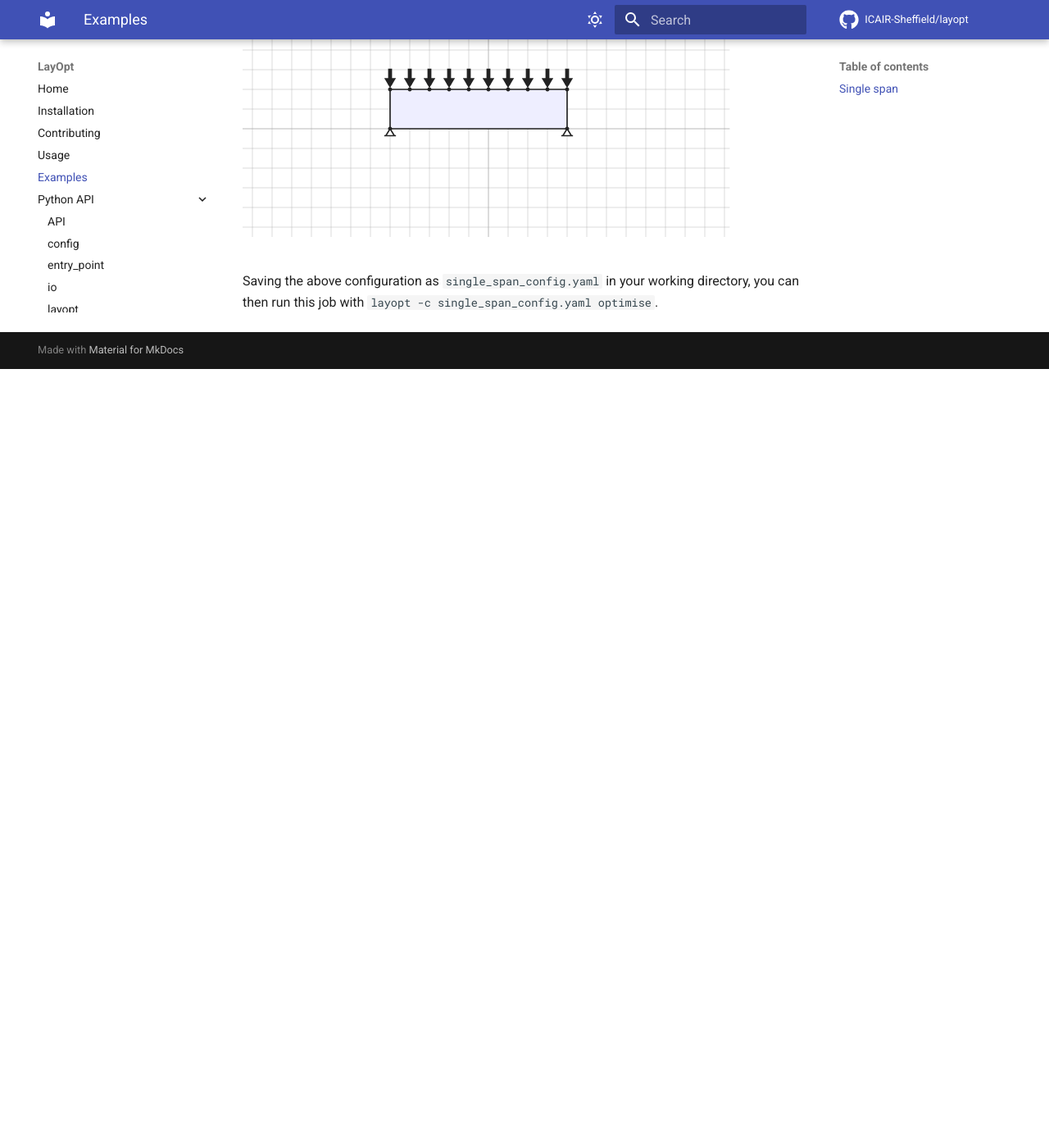
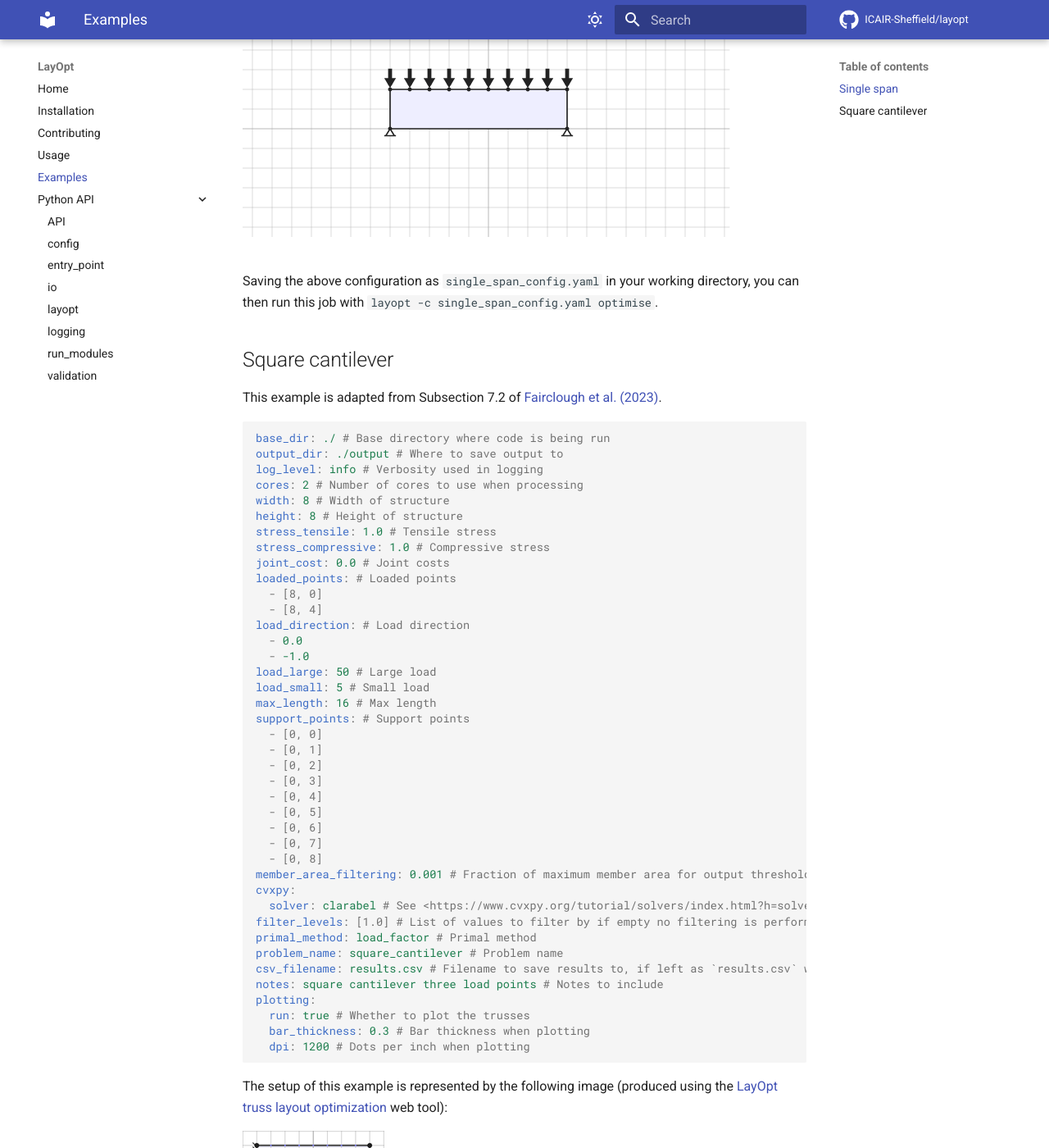
Before and after one commit to ICAIR-Sheffield/LayOpt, an MkDocs documentation site: the page built from docs/examples.md, in a window 1280 px wide and 1400 px high, scrolled down 1134 px. Shown: the whole window at 82% size. Built offline with MkDocs 1.6.1 and Material for MkDocs 9.7.7, drawn with Linux system fonts in a browser that asks for light colours; comment, search, counter and statistics services are not loaded; before the commit the page ends 1584 px from its top, so only the background shows below that; some of the changed text lies outside the part shown.

Commit message:
Add basic single span and square cantilever examples to `examples.md`

````diff
--- a/docs/examples.md
+++ b/docs/examples.md
@@ -36,7 +36,7 @@ support_points: # Support points
   - [9, 0]
 member_area_filtering: 0.001 # Fraction of maximum member area for output threshold
 cvxpy:
-  solver: clarabel # See https://www.cvxpy.org/tutorial/solvers/index.html?h=solve#choosing-a-solver for further details
+  solver: clarabel # See <https://www.cvxpy.org/tutorial/solvers/index.html?h=solve#choosing-a-solver> for further details
 filter_levels: [1.0] # List of values to filter by if empty no filtering is performed
 primal_method: load_factor # Primal method
 problem_name: arch_testing_smaller # Problem name
@@ -54,3 +54,55 @@ The setup of this example is represented by the following image (produced using
 
 Saving the above configuration as `single_span_config.yaml` in your working directory, you can then run this job with
 `layopt -c single_span_config.yaml optimise`.
+
+## Square cantilever
+
+This example is adapted from Subsection 7.2 of [Fairclough et al. (2023)](https://doi.org/10.1007/s00158-023-03585-x).
+
+```yaml
+base_dir: ./ # Base directory where code is being run
+output_dir: ./output # Where to save output to
+log_level: info # Verbosity used in logging
+cores: 2 # Number of cores to use when processing
+width: 8 # Width of structure
+height: 8 # Height of structure
+stress_tensile: 1.0 # Tensile stress
+stress_compressive: 1.0 # Compressive stress
+joint_cost: 0.0 # Joint costs
+loaded_points: # Loaded points
+  - [8, 0]
+  - [8, 4]
+load_direction: # Load direction
+  - 0.0
+  - -1.0
+load_large: 50 # Large load
+load_small: 5 # Small load
+max_length: 16 # Max length
+support_points: # Support points
+  - [0, 0]
+  - [0, 1]
+  - [0, 2]
+  - [0, 3]
+  - [0, 4]
+  - [0, 5]
+  - [0, 6]
+  - [0, 7]
+  - [0, 8]
+member_area_filtering: 0.001 # Fraction of maximum member area for output threshold
+cvxpy:
+  solver: clarabel # See <https://www.cvxpy.org/tutorial/solvers/index.html?h=solve#choosing-a-solver> for further details
+filter_levels: [1.0] # List of values to filter by if empty no filtering is performed
+primal_method: load_factor # Primal method
+problem_name: square_cantilever # Problem name
+csv_filename: results.csv # Filename to save results to, if left as `results.csv` will have YYYY-MM-DD-hhmmss added
+notes: square cantilever three load points # Notes to include
+plotting:
+  run: true # Whether to plot the trusses
+  bar_thickness: 0.3 # Bar thickness when plotting
+  dpi: 1200 # Dots per inch when plotting
+```
+
+The setup of this example is represented by the following image (produced using the
+[LayOpt truss layout optimization](https://www.layopt.com/truss/) web tool):
+
+![Square cantilever width 8 and height 8](img/square_cantilever.png)
````
Also changed, not shown: docs/img/square_cantilever.png (added).
